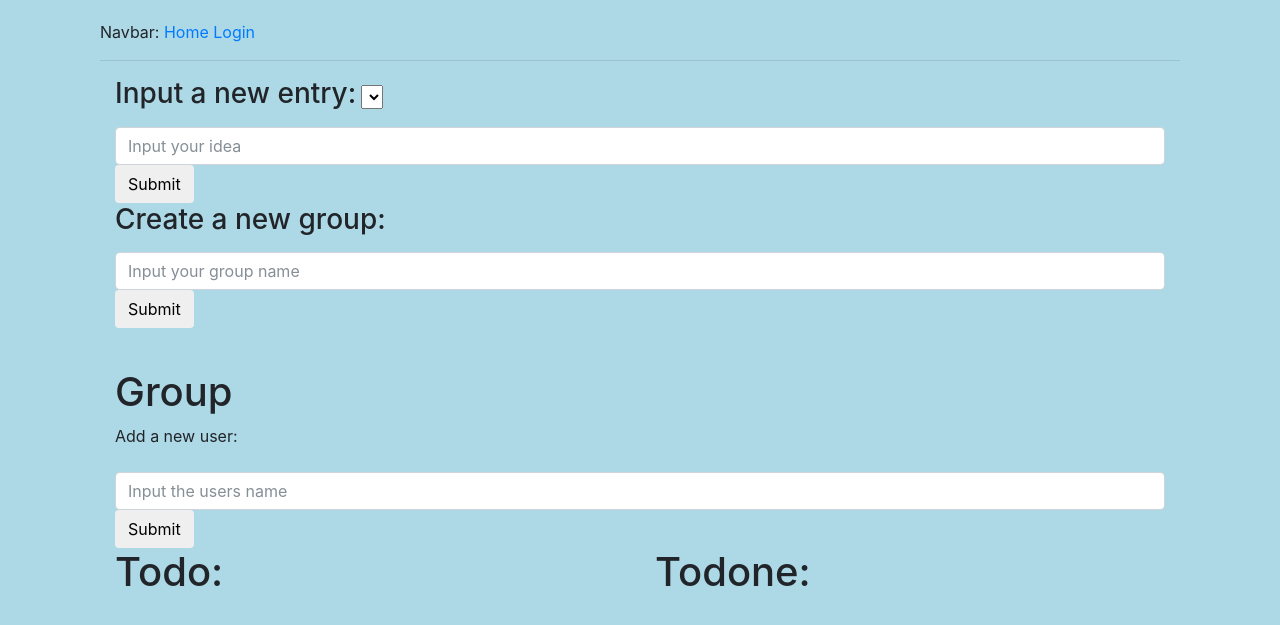
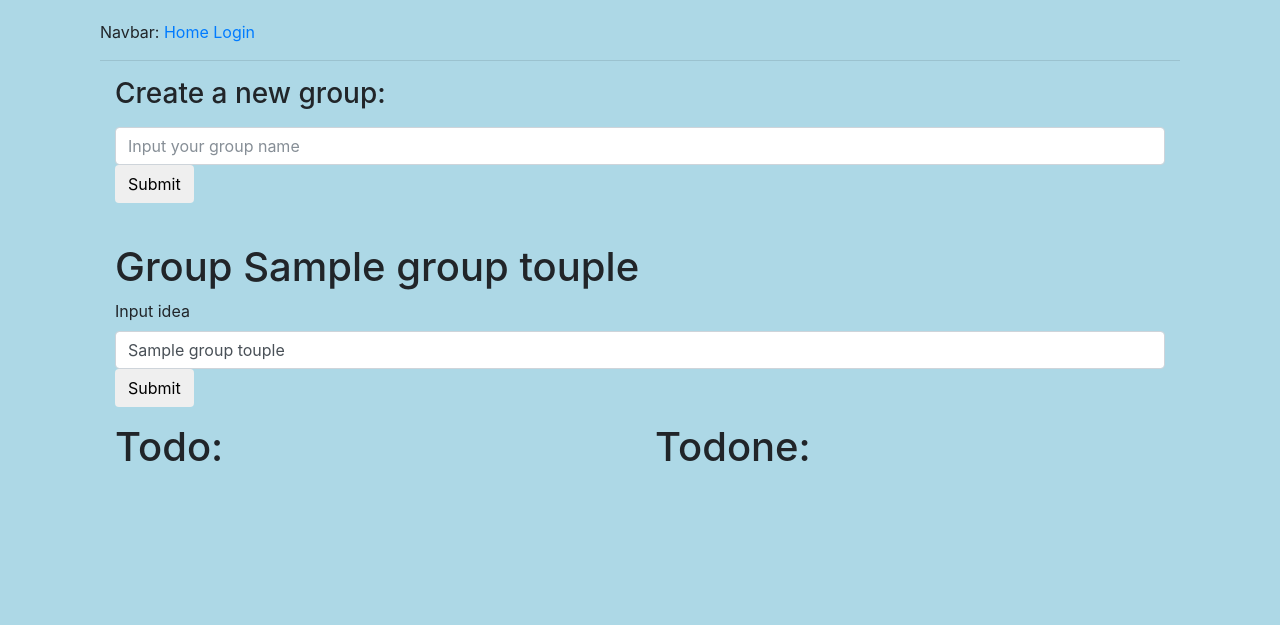
Before and after one commit to janhrastnik/todosite, a Flask app: template todosite/templates/index.html in a window 1280 px wide. Shown: the top 625 px of the page. Run offline with Flask 2, Linux system fonts and the light colour scheme; tables that the repository leaves empty hold one stand-in row (values such as "Sample post"); the template is opened without the code that fills it: values that come from a table or form of the project are taken from there, most other values are stand-ins (such as "Sample title", 1, 10 or a date in 2020); lists and menus that the app fills with data are empty; some libraries are stand-ins or nearby versions.

Commit message:
Sharing errored files

```diff
--- a/todosite/routes.py
+++ b/todosite/routes.py
@@ -1,6 +1,6 @@
 from flask import render_template, request, redirect, url_for, flash
 from todosite import app
-from .forms import LoginForm, RegistrationForm
+from .forms import LoginForm, RegistrationForm, InputForm
 from flask_login import current_user, login_user, logout_user, login_required
 from .models import User, Post, Group
 from todosite import db
@@ -11,35 +11,25 @@ import re
 @login_required
 def index():
 
-    """
-    #TESTS:
-    print(Group.query.all())
-    print(User.query.all())
-    g = Group.query.first()
-    print(g)
-    u = User.query.first()
-    print(u)
-    g.usersInGroup.append(u)
-
-    for user in g.usersInGroup:
-        #should print <User t> many times (it's appended every time it runs)
-        print(user)
-    """
-
     todoList = [(post.id, post.entry, post.group) for post in db.session.query(Post).filter_by(done=False).all()]
     doneList = [(post.id, post.entry, post.group) for post in db.session.query(Post).filter_by(done=True).all()]
+
     user = db.session.query(User).filter_by(username=current_user.username).first()
     groups = [(group.id, group.name) for group in user.groupsOfUser]
 
-    return render_template('index.html', todoList=todoList, doneList=doneList, groups=groups)
+    form = InputForm()
+
+    return render_template('index.html', todoList=todoList, doneList=doneList, allGroupsOfCurentUser=groups, form=form)
 
 @app.route('/handleData', methods=['POST'])
 def handleData():
-    idea = request.form['ideaInput']
-    groupname = request.form['selectGroup']
-    if idea and groupname:
-        db.session.add(Post(entry=idea, user=current_user.username, group=groupname, done=False))
-        db.session.commit()
+    print(request.form)
+    #print(form)
+    #idea = request.form['ideaInput']
+    #groupname = request.form['selectGroup']
+    #if idea and groupname:
+    #    db.session.add(Post(entry=idea, user=current_user.username, group=groupname, done=False))
+    #    db.session.commit()
     return redirect(url_for('index'))
 
 @app.route('/deleteEntry', methods=['POST'])
--- a/todosite/templates/index.html
+++ b/todosite/templates/index.html
@@ -5,17 +5,6 @@
         <div class="row">
         	<div class="col-md-12">
 	        	<div class="form-group">
-			        <form action="{{ url_for('handleData') }}" method="post">
-			        	<label for="idea"><h3>Input a new entry:</h3></label>
-                        <select name="selectGroup">
-                            {% for group in groups %}
-                            <option value="{{ group[1] }}">{{ group[1] }}</option>
-                            {% endfor %}
-                        </select>
-			            <input type="text" class="form-control" name="ideaInput" id="idea" size="40" placeholder="Input your idea">
-
-			            <input type="submit" class="btn btn-default">
-			        </form>
 
                     <form action="{{ url_for('makeGroup') }}" method="post">
                         <label for="makeGroup"><h3>Create a new group:</h3></label>
@@ -24,24 +13,33 @@
 
                         <input type="submit" class="btn btn-default">
                     </form>
+
 			    </div>
 		    </div>
         </div>
-        {% for group in groups %}
+
+        {% for groupTouple in allGroupsOfCurentUser %}
         <br>
-        <h1>Group {{ group[1] }}</h1>
-        <form action="{{ url_for('addUser') }}" method="post">
-            <label for="addUser"><p>Add a new user:</p></label>
+        <h1>Group {{ groupTouple[1] }}</h1>
+        <form action="{{ url_for('handleData') }}" method="post">
+             <p>
+                {{ form.hidden_tag() }}
+                {{ form.entry.label }}
+                {{ form.entry(class="form-control", value=groupTouple[1]) }}
+                {{ form.group(value=0) }}
+                {{ form.submit(class="btn btn-default")}}
+            </p>
+            <!--- <label for="addUser"><p>Add a new user:</p></label>
             <input type="hidden" name="groupName" value="{{group}}">
             <input type="text" class="form-control" name="addUserInput" id="addUser" size="30" placeholder="Input the users name">
-            <input type="submit" class="btn btn-default">
+            <input type="submit" class="btn btn-default"> -->
         </form>
         <div class="row">
             <div class="col-md-6">
                 <h1>Todo:</h1>
                 <table>
                 {% for row in todoList %}
-                {% if row[2] == group[1] %}
+                {% if row[2] == groupTouple[1] %}
                     <tr>
                         <td>
                             <form action="{{ url_for('deleteEntry')}}" method="post">
@@ -71,7 +69,7 @@
                 <h1>Todone:</h1>
                 <table>
                     {% for row in doneList %}
-                    {% if row[2] == group[1]  %}
+                    {% if row[2] == groupTouple[1]  %}
                     <tr>
                         <td>
                             <form action="{{ url_for('deleteEntry')}}" method="post">
@@ -89,6 +87,6 @@
                 </table>
             </div>
         </div>
+        {% endfor %}
     </div>
-    {% endfor %}
 {% endblock %}
```
